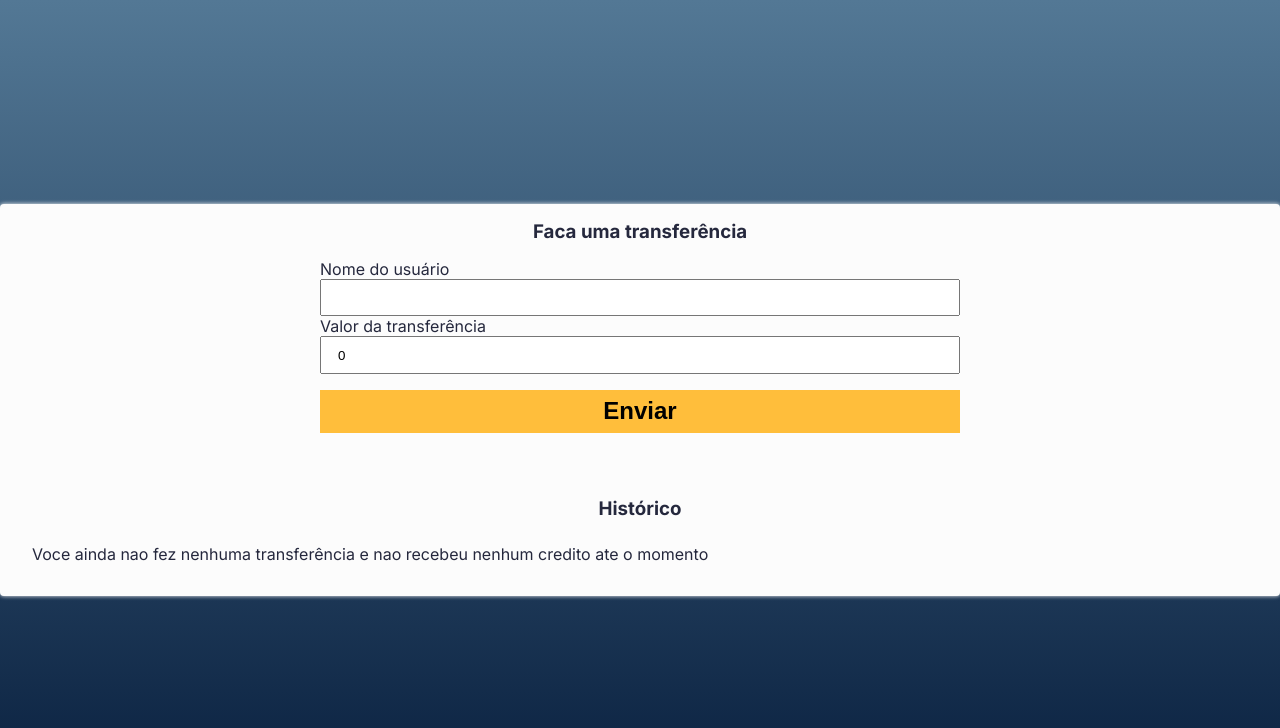
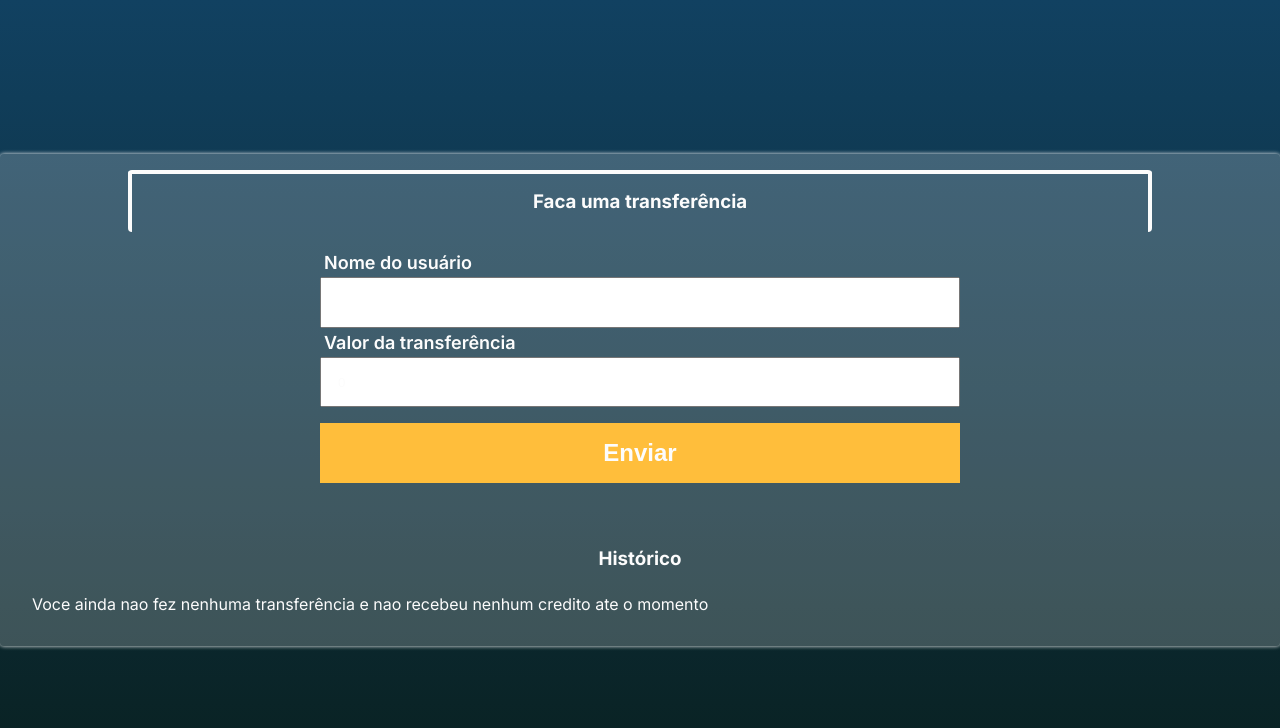
Before and after one commit to ogoiddev/ng.cash_case_api_transaction, a React (Vite) app in the folder frontend/: page /transactions in a window 1280 px wide. Shown: the top 728 px of the page. Built offline with nearby package versions, Linux system fonts and the light colour scheme.

Commit message:
style: transactions list and positions defined

```diff
--- a/frontend/src/AppStyle.ts
+++ b/frontend/src/AppStyle.ts
@@ -10,5 +10,5 @@ export const AppContainer = styled.div`
   width: 100%;
 
 
-  background: linear-gradient(to top, #09203f 0%, #537895 100%);
+  background: linear-gradient(to top, #09201f 0%, #114161 100%);
 `
--- a/frontend/src/pages/Home.tsx
+++ b/frontend/src/pages/Home.tsx
@@ -58,8 +58,13 @@ export default function Home() {
         </PerfilMenuCard>
         <BalanceCard>
           <span className="balance">{`Saldo em conta: ${ showBalance ? `R$ ${(userData.account.balance / 100).toFixed(2).toString().replace('.', ',')}` : '******'}`}</span>
-          <span>{`Ultima transferência: ${showBalance ? userData.account.debitAccountHistory[-1] || '- - -' : '******'}`}</span>
-          <span>{`Ultimo credito em conta: ${showBalance ? userData.account.creditAccountHistory[-1] || '- - -': '******'}`}</span>
+          <span>{`Ultima transferência: ${showBalance
+            ? ((userData.account.debitAccountHistory.at(-1)?.value || 1) / 100).toFixed(2).toString().replace('.', ',') || '- - -'
+            : '******'}`}
+          </span>
+          <span>{`Ultimo credito em conta: ${showBalance
+            ? ((userData.account.creditAccountHistory.at(-1)?.value || 1) / 100).toFixed(2).toString().replace('.', ',') || '- - -'
+            : '******'}`}</span>
         </BalanceCard>
 
         <Transactions />
--- a/frontend/src/pages/pageStyles/Transaction.ts
+++ b/frontend/src/pages/pageStyles/Transaction.ts
@@ -8,18 +8,33 @@ export const TransactionContainer = styled.div`
   min-height: fit-content;
   width: 100%;
 
-  background: ${props => props.theme.COLORS.CONTRAST};
+  background: ${props => props.theme.COLORS.CONTRAST}35;
   border-radius: 4px;
 
   box-shadow: 0 0 4px ${props => props.theme.COLORS.CONTRAST};
+  * {
+
+    color: ${props => props.theme.COLORS.CONTRAST};
+  }
 
   .form-transaction-ctn {
     width: 100%;
-    height: 245px;
+    height: 345px;
 
     h3 {
-      color: ${props => props.theme.COLORS.PRIMARY};
-      margin: 16px;
+      line-height: 100%;
+      padding: 1em 0 0 0;
+      text-align: center;
+      margin: 16px auto;
+
+
+      border-radius: 4px;
+      width: 80%;
+      flex: 1;
+      border-radius: 4px;
+      border-top: 4px solid ${props => props.theme.COLORS.CONTRAST};
+      border-left: 4px solid ${props => props.theme.COLORS.CONTRAST};
+      border-right: 4px solid ${props => props.theme.COLORS.CONTRAST};
     }
 
     form {
@@ -33,6 +48,13 @@ export const TransactionContainer = styled.div`
         display: flex;
         flex-direction: column;
 
+        span {
+
+          font-size: large;
+          font-weight: 600;
+          margin: 4px;
+        }
+
 
         color: ${props => props.theme.COLORS.PRIMARY};
         width: 50%;
@@ -44,6 +66,10 @@ export const TransactionContainer = styled.div`
           flex: 1;
           padding: 4px 16px;
         }
+      }
+
+      button:active {
+        transform: translate(1px, 1px);
       }
       button {
         width: 50%;
--- a/frontend/src/styles/global.ts
+++ b/frontend/src/styles/global.ts
@@ -39,7 +39,7 @@ export default createGlobalStyle`
     font-family: 'Inter', sans-serif;
     width: 100vw;
     height: fit-content;
-
+    overflow-x: hidden;
   }
 
 
--- a/frontend/src/styles/theme/dark.ts
+++ b/frontend/src/styles/theme/dark.ts
@@ -2,12 +2,12 @@ export default {
   TITLE: 'dark',
 
   COLORS: {
-    PRIMARY: '#25283d',
+    PRIMARY: '#232549',
     CONTRAST: '#FCFCFC',
     ACCENT: '#FFBE3B',
 
     TEXT_PRIMARY: '#FCFCFC',
-    TEXT_CONTRAST: '#040f0f',
+    TEXT_CONTRAST: '#232549',
     TEXT_ACCENT: '#FFBE3B',
 
     ACCENT_GREEN: '#11A035',
--- a/frontend/src/styles/theme/light.ts
+++ b/frontend/src/styles/theme/light.ts
@@ -3,10 +3,10 @@ export default {
 
   COLORS: {
     PRIMARY: '#FCFCFC',
-    CONTRAST: '#25283d',
+    CONTRAST: '#232549',
     ACCENT: '#FFBE3B',
 
-    TEXT_PRIMARY: '#040f0f',
+    TEXT_PRIMARY: '#232549',
     TEXT_CONTRAST: '#FCFCFC',
     TEXT_ACCENT: '#FFBE3B',
 
```
